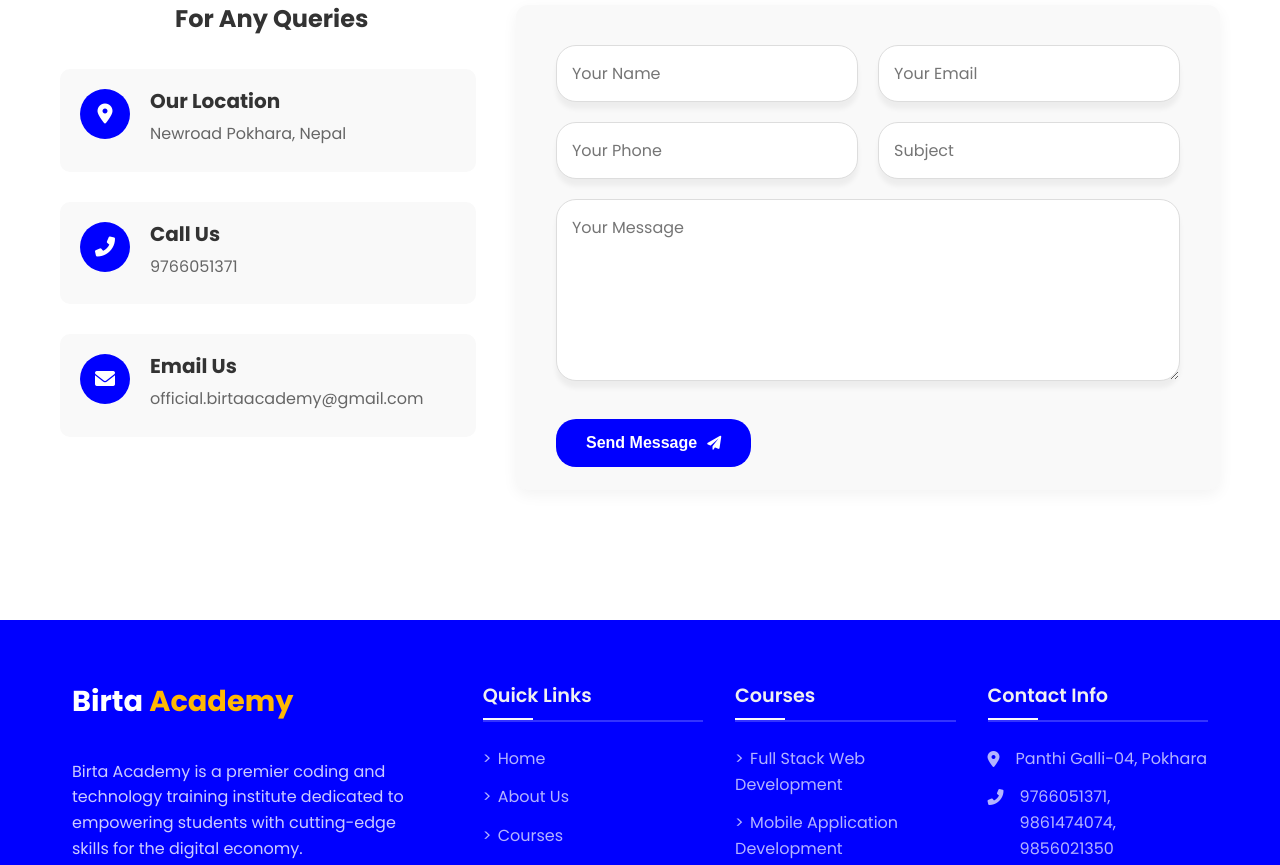
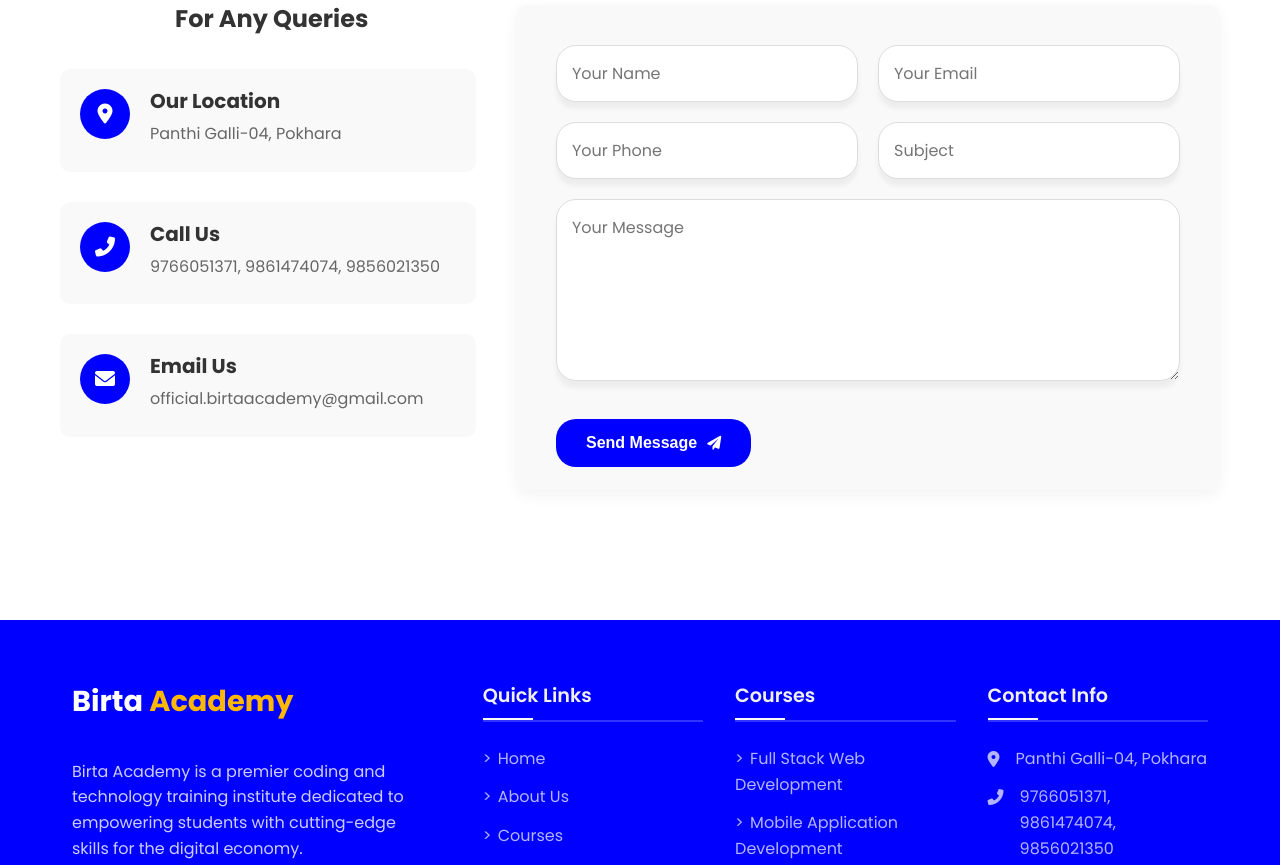
Before and after one commit to anushadhakal/BirtaAcademy, a React (Vite) app: page / in a window 1280 px wide. Shown: the part 2900-3765 px from the top of the page. Built offline with nearby package versions, Linux system fonts and the light colour scheme.

Commit message:
contact changed

```diff
--- a/src/components/Contact/Contact.jsx
+++ b/src/components/Contact/Contact.jsx
@@ -104,7 +104,7 @@
               </div>
               <div className={styles.infoContent}>
                 <h3>Our Location</h3>
-                <p>Newroad Pokhara, Nepal</p>
+                <p>Panthi Galli-04, Pokhara</p>
               </div>
             </div>
 
@@ -114,7 +114,7 @@
               </div>
               <div className={styles.infoContent}>
                 <h3>Call Us</h3>
-                <p>9766051371</p>
+                <p>9766051371, 9861474074, 9856021350</p>
               </div>
             </div>
 
```
